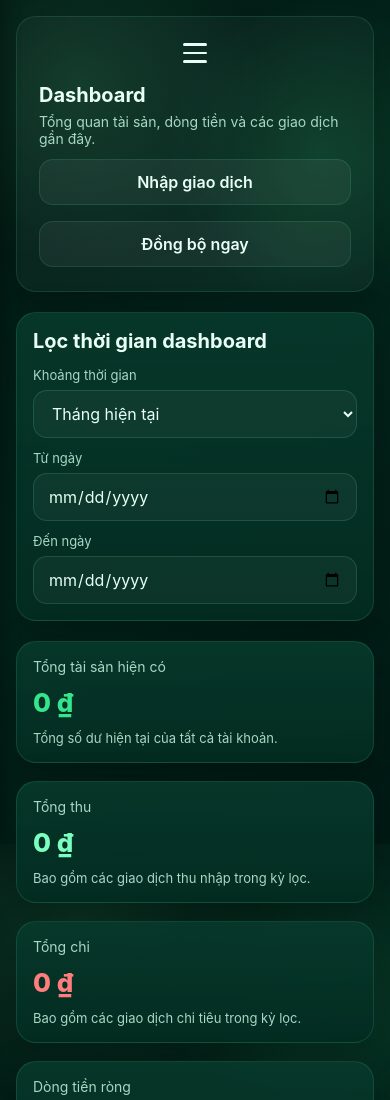
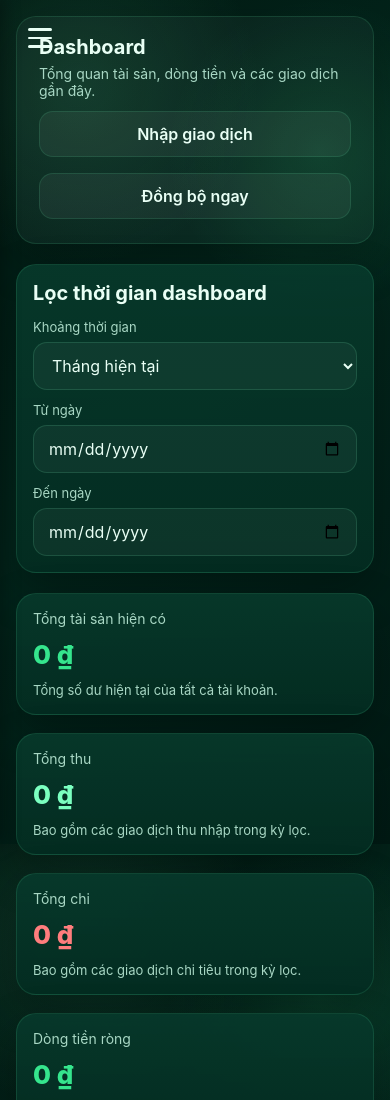
Before and after one commit to trihoang1810/FinanceBalance, a plain HTML site: page index.html in a window 390 px wide. Shown: the top 1100 px of the page. Drawn offline with nearby package versions, Linux system fonts and the light colour scheme; a script that the page names is missing.

Commit message:
fix: make hamburger button floating on mobile
- Move hamburger button outside topbar to avoid layout conflict
- Position hamburger button as fixed element (top-left corner)
- Add padding-top to main content to prevent overlap
- Improve mobile UX with better button placement

```diff
--- a/index.html
+++ b/index.html
@@ -9,6 +9,11 @@
 </head>
 <body>
   <div class="sidebar-backdrop" id="sidebarBackdrop"></div>
+  <button class="hamburger-btn" id="sidebarToggleBtn" aria-label="Toggle navigation">
+    <span></span>
+    <span></span>
+    <span></span>
+  </button>
   <div class="app">
 <aside class="sidebar">
   <div class="brand brand-compact">
@@ -62,11 +67,6 @@
 </aside>
     <main class="main">
       <section class="topbar">
-        <button class="hamburger-btn" id="sidebarToggleBtn" aria-label="Toggle navigation">
-          <span></span>
-          <span></span>
-          <span></span>
-        </button>
         <div>
           <h2 id="pageTitle">Dashboard</h2>
           <p id="pageSubtitle">Tổng quan tài sản, dòng tiền và các giao dịch gần đây.</p>
--- a/src/css/styles.css
+++ b/src/css/styles.css
@@ -371,10 +371,11 @@
       gap: 6px;
       background: none;
       border: none;
-      padding: 8px;
+      padding: 12px;
       cursor: pointer;
       align-items: center;
       justify-content: center;
+      z-index: 1000;
     }
 
     .hamburger-btn span {
@@ -430,10 +431,17 @@
     @media (max-width: 768px) {
       .hamburger-btn {
         display: flex;
+        position: fixed;
+        top: 16px;
+        left: 16px;
       }
 
       .app {
         grid-template-columns: 1fr;
+      }
+
+      .main {
+        padding-top: 24px;
       }
 
       .sidebar {
```
